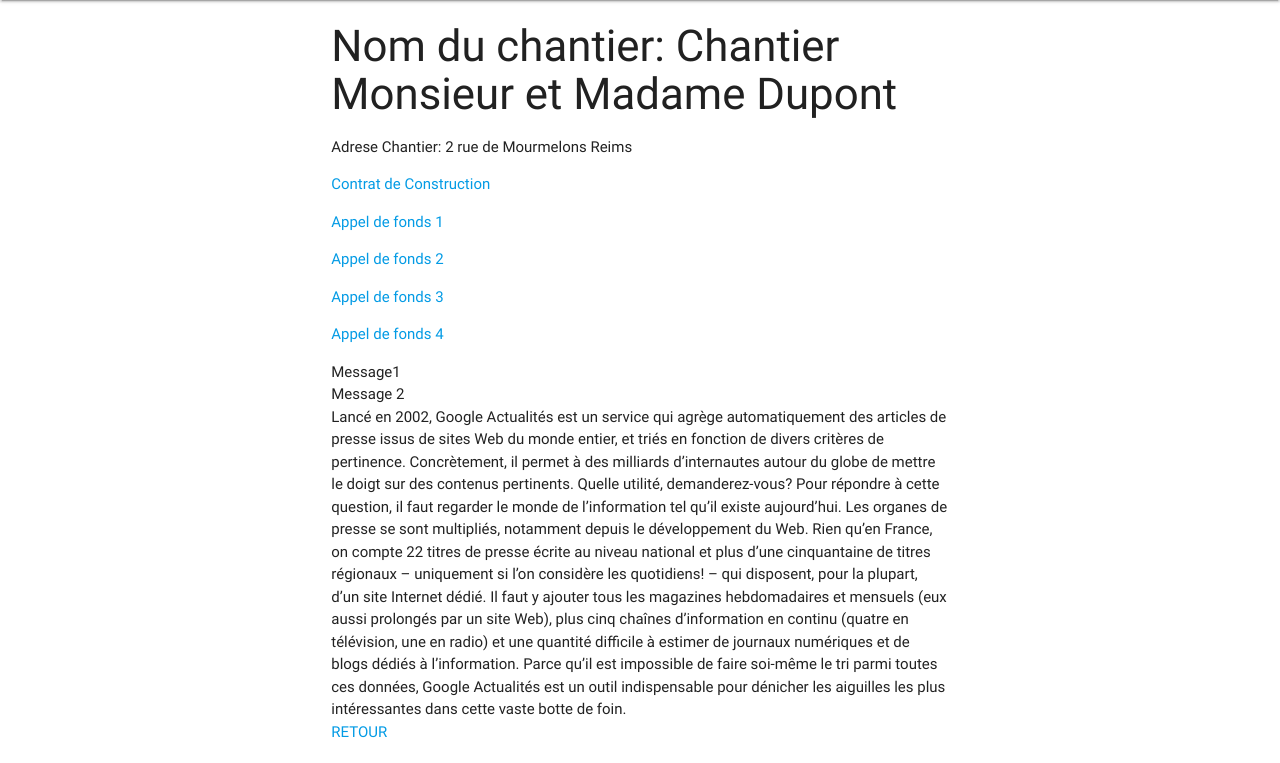
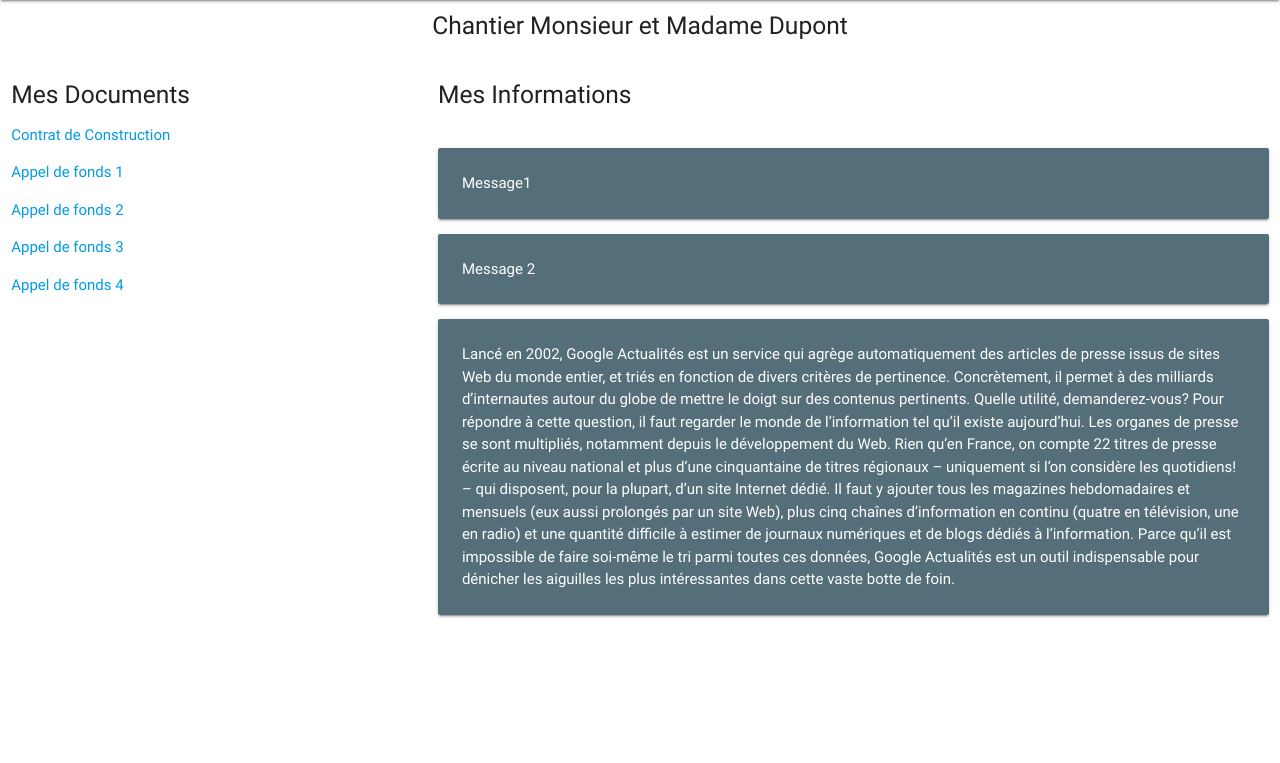
Before and after one commit to Prokti/batilabv1, a Django app: page /chantiers/chantier/6 in a window 1280 px wide. Shown: the part 64-827 px from the top of the page. After the commit the page ends 682 px from the top, so only its background shows below. Run offline with Django 3.2, Linux system fonts and the light colour scheme; a user stored in the database is signed in; data comes from the database, SQL or seed files in the repository; both versions use the stored data as it was after the commit.

Commit message:
vue detail chantier

```diff
--- a/chantiers/templates/chantiers/detail.html
+++ b/chantiers/templates/chantiers/detail.html
@@ -3,12 +3,18 @@
 
 {% block content %}
 
-<div class="row">
-    <div class="grid-example col s6 push-s3">
 {% if user.id == chantier.user.id %}
 
-<h3>Nom du chantier: {{ chantier.name }}</h3>
-<p>Adrese Chantier: {{ chantier.address }}</p>
+<div class="row">
+
+        <h5 class="brand-logo center">{{ chantier.name }}</h5>
+
+
+</div>
+<div class="row">
+    <div class="col s4">
+<h5>Mes Documents</h5>
+
 
 {%if chantier.ccmi_doc != "" %}
 <p><a href="/doc/{{ chantier.ccmi_doc }}">Contrat de Construction </a></p>
@@ -37,17 +43,25 @@
 {% if chantier.reception_doc != "" %}
 <p><a href="/doc/{{ chantier.reception_doc }}">Dossier Reception</a></p>
 {%endif%}
+</div>
 
+<div class="col s8">
+
+    <h5>Mes Informations</h5> <br>
 {% for message in chantier.mesMessages %}
-<tr>
-    {{message}} <br>
 
-</tr>
+<div class="card blue-grey darken-1">
+    <div class="card-content white-text">
+
+    {{message}}
+    </div>
+    </div>
+
 
 {% endfor %}
 
 
-<a href="{% url "chantier_liste" %}">RETOUR</a>
+<!--<a href="{% url "chantier_liste" %}">RETOUR</a> -->
 
 {% else %}
 
```
Also changed, not shown: db.sqlite3, 1 other file.
